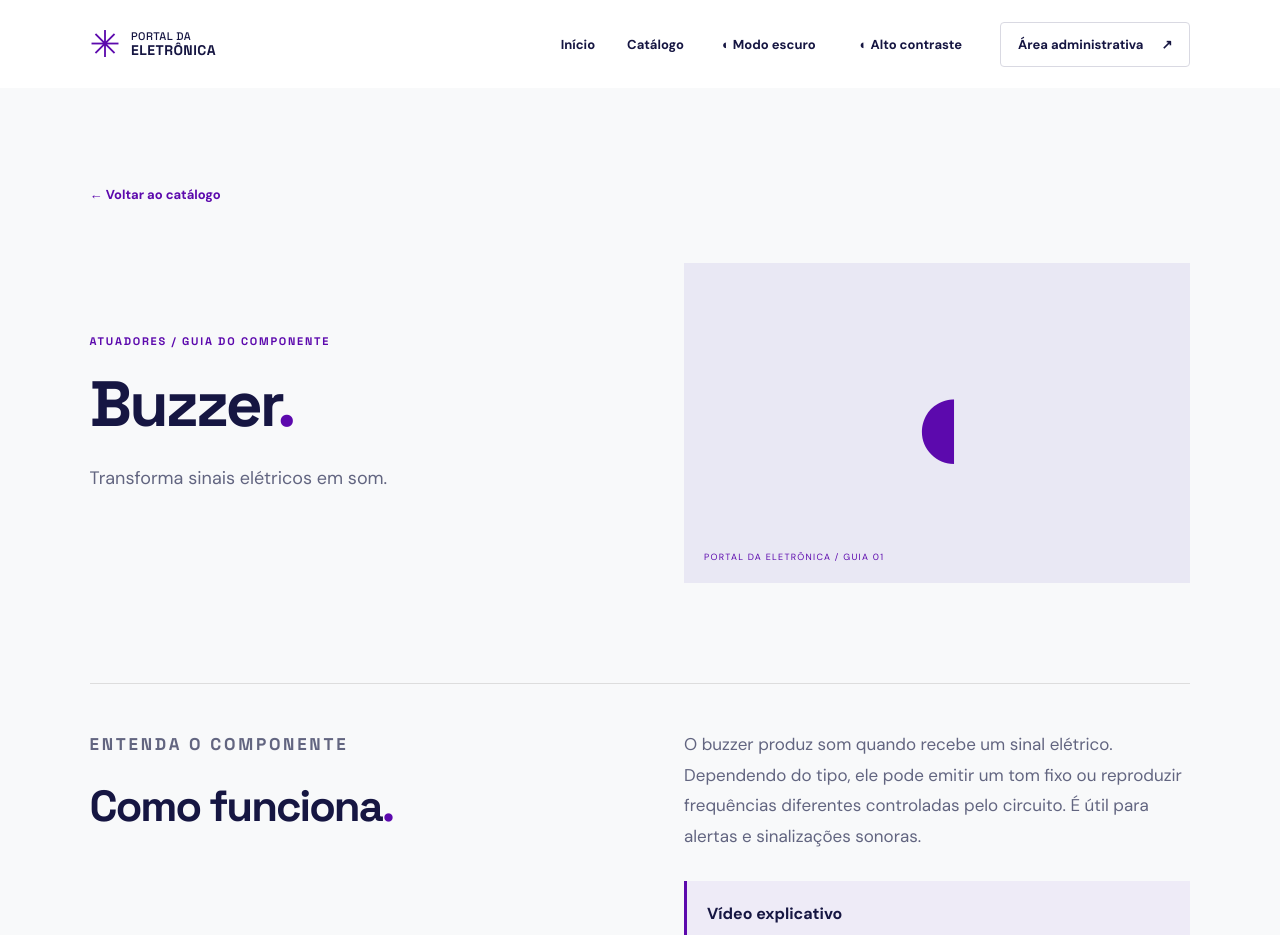
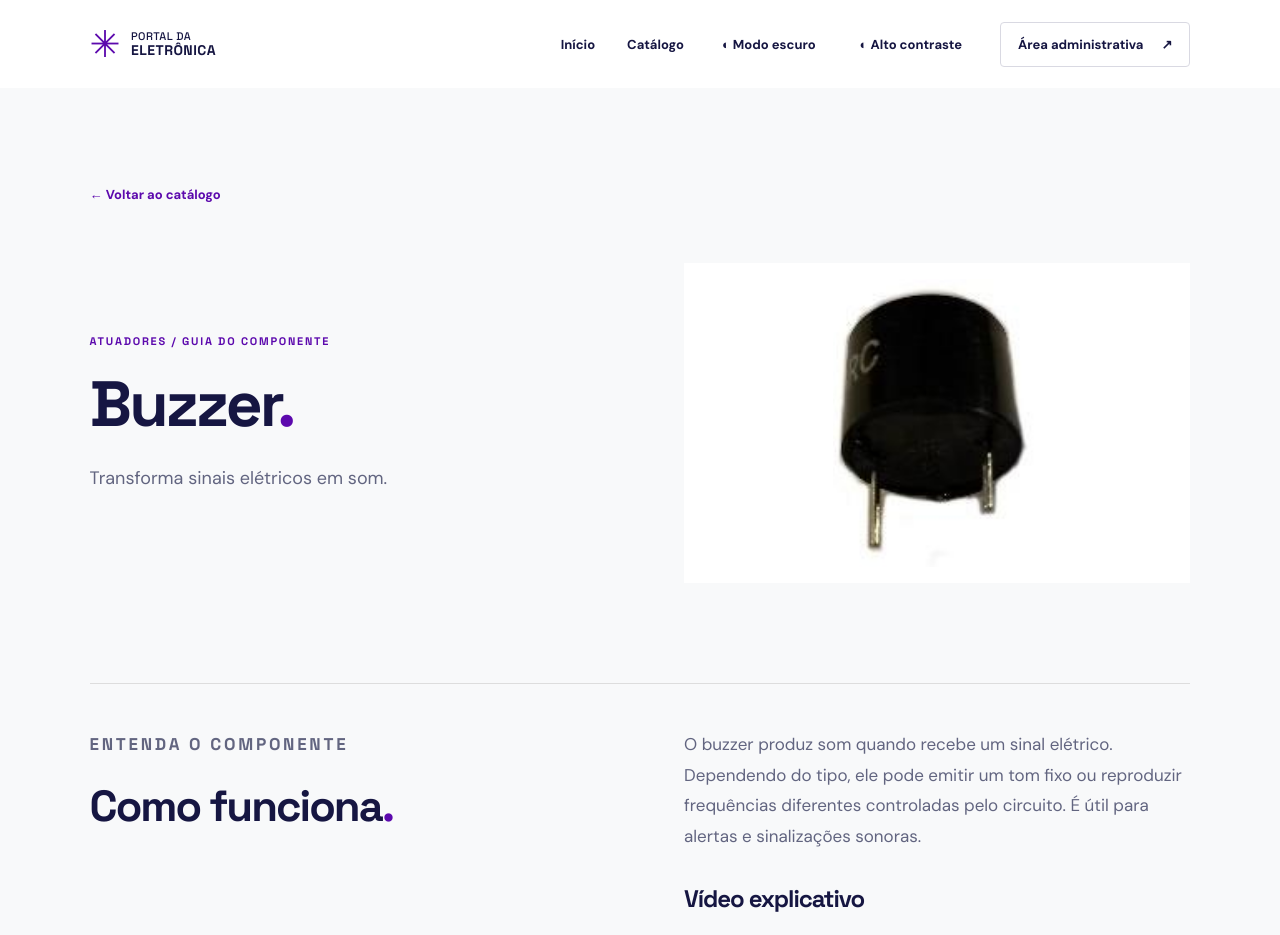
Before and after one commit to IthaloCarneiro6/portal-eletronica, a Node server app: page /componentes/buzzer in a window 1280 px wide. Shown: the top 935 px of the page. Run offline with Node 20, Linux system fonts and the light colour scheme.

Commit message:
Adiciona imagens e vídeos educativos

```diff
--- a/app.js
+++ b/app.js
@@ -9,6 +9,10 @@ const categories = [
       {
         nome: "Sensor de Distância Ultrassônico",
         slug: "sensor-ultrassonico",
+        imagem: "/images/sensor-ultrassonico.png",
+        imagemAlt: "Sensor ultrassônico HC-SR04 sobre fundo claro: placa azul com dois cilindros metálicos cobertos por tela, marcados T (transmissor) e R (receptor), um cristal oscilador entre eles e quatro pinos na parte inferior identificados como Vcc, Trig, Echo e GND.",
+        video: "/videos/sensor-ultrassonico.mp4",
+        legenda: "/videos/sensor-ultrassonico.vtt",
         descricao: "Mede distâncias usando ondas sonoras.",
         texto:
           "O sensor emite uma onda ultrassônica e mede o tempo que o eco leva para retornar. Com esse tempo, é possível estimar a distância até um objeto. É muito usado em robôs e sistemas de detecção de obstáculos.",
@@ -22,6 +26,10 @@ const categories = [
       {
         nome: "Buzzer",
         slug: "buzzer",
+        imagem: "/images/buzzer.png",
+        imagemAlt: "Buzzer piezoelétrico: pequeno cilindro preto visto de lado, com o topo liso e dois terminais metálicos finos saindo da parte de baixo.",
+        video: "/videos/buzzer.mp4",
+        legenda: "/videos/buzzer.vtt",
         descricao: "Transforma sinais elétricos em som.",
         texto:
           "O buzzer produz som quando recebe um sinal elétrico. Dependendo do tipo, ele pode emitir um tom fixo ou reproduzir frequências diferentes controladas pelo circuito. É útil para alertas e sinalizações sonoras.",
@@ -50,6 +58,10 @@ const categories = [
       {
         nome: "Display LCD",
         slug: "display-lcd",
+        imagem: "/images/display-lcd.png",
+        imagemAlt: "Display LCD 16x2 em placa verde, levemente inclinado, com tela amarelo-esverdeada exibindo o texto “16 x 2 LCD” em caracteres formados por pontinhos e uma fileira de 16 pinos de conexão na borda superior.",
+        video: "/videos/display-lcd.mp4",
+        legenda: "/videos/display-lcd.vtt",
         descricao: "Exibe informações em uma pequena tela.",
         texto:
           "Um display LCD usa cristais líquidos para controlar a passagem de luz e formar caracteres ou imagens. Em projetos eletrônicos, ele recebe dados de uma placa controladora para mostrar mensagens, leituras e instruções.",
@@ -63,6 +75,10 @@ const categories = [
       {
         nome: "Arduino Uno",
         slug: "arduino-uno",
+        imagem: "/images/arduino-uno.png",
+        imagemAlt: "Placa Arduino Uno azul vista de cima: conector USB e entrada de energia à esquerda, botão de reset no canto superior, fileira de pinos digitais de 0 a 13 na borda de cima, pinos de energia e analógicos A0 a A5 na borda de baixo e o chip microcontrolador ATmega328P, preto e retangular, no centro.",
+        video: "/videos/arduino-uno.mp4",
+        legenda: "/videos/arduino-uno.vtt",
         descricao: "Uma placa para criar projetos interativos.",
         texto:
           "O Arduino Uno é uma placa com microcontrolador que executa instruções programadas. Ele pode ler sinais de sensores e controlar saídas, como LEDs e motores, ajudando a criar protótipos de automação e robótica.",
--- a/public/style.css
+++ b/public/style.css
@@ -948,3 +948,43 @@ html.high-contrast { color-scheme: dark; --navy: #000; --ink: #fff; --muted: #ff
     padding: 16px;
   }
 }
+
+/* Fotos e vídeos dos componentes */
+.detail-photo {
+  overflow: hidden;
+  background: #fff;
+}
+.detail-photo img {
+  display: block;
+  width: 100%;
+  height: 320px;
+  padding: 16px;
+  object-fit: contain;
+}
+.card-art img {
+  display: block;
+  width: 100%;
+  height: 100%;
+  padding: 8px;
+  object-fit: contain;
+  background: #fff;
+}
+.component-video {
+  margin-top: 32px;
+}
+.component-video h3 {
+  font-size: 24px;
+}
+.component-video video {
+  display: block;
+  width: 100%;
+  max-height: 70vh;
+  background: #000;
+}
+.high-contrast .detail-photo,
+.high-contrast .card-art:has(img) {
+  background: #fff !important;
+}
+@media (max-width: 550px) {
+  .detail-photo img { height: 240px; }
+}
--- a/views/componente.ejs
+++ b/views/componente.ejs
@@ -19,8 +19,9 @@
           <h1><%= item.nome %><span class="accent">.</span></h1>
           <p class="detail-lead"><%= item.descricao %></p>
         </div>
-        <div class="detail-art" role="img" aria-label="Ilustração simbólica de <%= item.nome %>">
-          <span><%= item.icone %></span><small>PORTAL DA ELETRÔNICA / GUIA 01</small></div>
+        <div class="detail-art detail-photo">
+          <img src="<%= item.imagem %>" alt="<%= item.imagemAlt %>">
+        </div>
       </div>
       <div class="detail-content">
         <div>
@@ -29,9 +30,14 @@
         </div>
         <div>
           <p><%= item.texto %></p>
-          <div class="notice"><strong>Vídeo explicativo</strong>
-            <p>O vídeo com legendas será adicionado pela equipe após sua produção.</p>
-          </div>
+          <section class="component-video" aria-labelledby="video-title">
+            <h3 id="video-title">Vídeo explicativo</h3>
+            <video controls preload="metadata" playsinline>
+              <source src="<%= item.video %>" type="video/mp4">
+              <track kind="captions" src="<%= item.legenda %>" srclang="pt-BR" label="Português (Brasil)" default>
+              Seu navegador não suporta a reprodução de vídeo.
+            </video>
+          </section>
         </div>
       </div>
     </section>
```
Also changed, not shown: views/catalogo.ejs (+6 -2 lines), README.md, public/images/arduino-uno.png (added), public/images/buzzer.png (added), public/images/display-lcd.png (added), public/images/sensor-ultrassonico.png (added), 8 other files.
